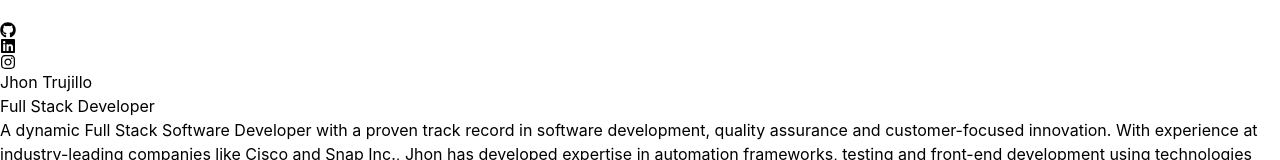
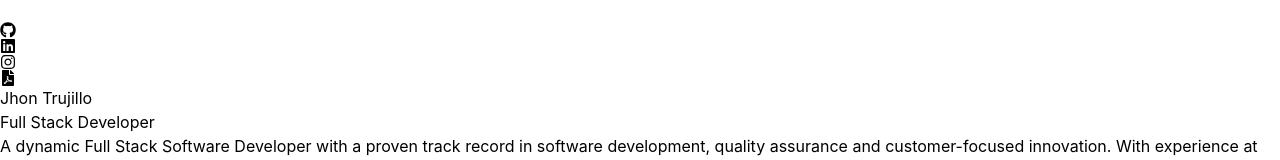
Before and after one commit to amriikk/jotrio-1.1, a React (Vite) app: page / in a window 1280 px wide. Shown: the part 431-591 px from the top of the page. Built offline with nearby package versions, Linux system fonts and the light colour scheme.

Commit message:
update fix to open links in new window

```diff
--- a/src/components/Navbar.jsx
+++ b/src/components/Navbar.jsx
@@ -1,7 +1,5 @@
 import logo from "../assets/JtLogo.png";
-import { FaGithub} from "react-icons/fa";
-import { FaLinkedin} from "react-icons/fa";
-import { FaInstagram} from "react-icons/fa";
+import { FaGithub, FaLinkedin, FaInstagram, FaFilePdf } from "react-icons/fa";
 
 const Navbar = () => {
   return (
@@ -10,14 +8,17 @@ const Navbar = () => {
             <img className= "mx-2 w-16" src= {logo} alt="Portfolio logo" />
         </div>
         <div className="m-8 flex items-center justify-center gap-4 text-2xl">
-            <a href="https://github.com/amriikk">
+            <a href="https://github.com/amriikk" target="_blank">
               <FaGithub />
             </a>
-            <a href="https://www.linkedin.com/in/jhonkhrizhtian/">
+            <a href="https://www.linkedin.com/in/jhonkhrizhtian/" target="_blank">
               <FaLinkedin />
             </a>
             <a href="#">
               <FaInstagram />
+            </a>
+            <a href='https://drive.google.com/file/d/11Lre1BHf93iwQby2UPbUyx63PGyu6ZJp/view?usp=sharing' target="_blank" download>
+              <FaFilePdf />
             </a>
         </div>
     </nav>
```
